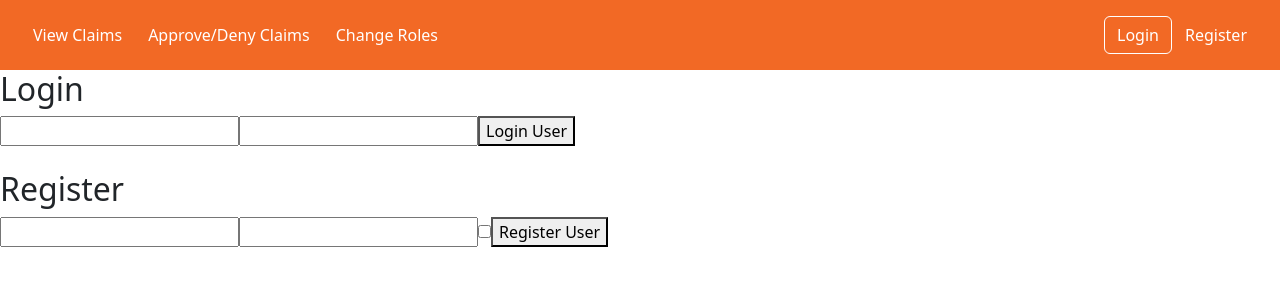
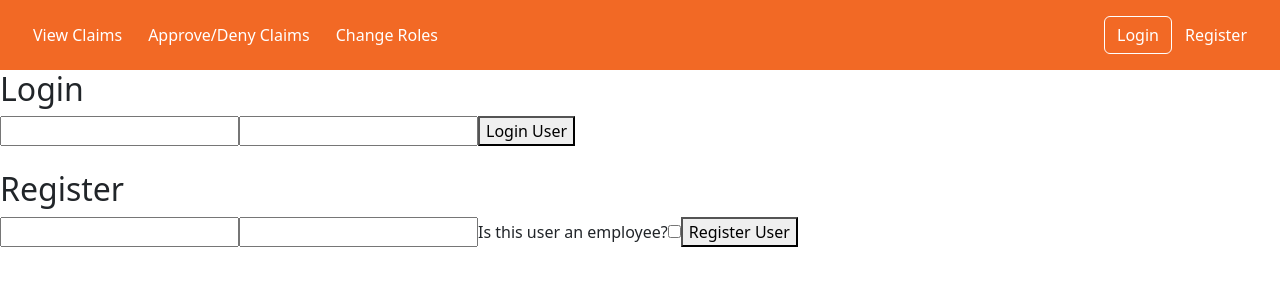
Before and after one commit to ebrezine/AngularProj, an Angular app: page /login in a window 1280 px wide. Shown: the top 300 px of the page. Built offline with nearby package versions, Linux system fonts and the light colour scheme.

Commit message:
Add label for checkbox

```diff
--- a/src/app/components/login-register/login-register.component.html
+++ b/src/app/components/login-register/login-register.component.html
@@ -20,6 +20,7 @@
   id="register-password"
   [(ngModel)]="registerPassword"
 />
+<label for="isWorker">Is this user an employee?</label>
 <input
   type="checkbox"
   name="isWorker"
```
